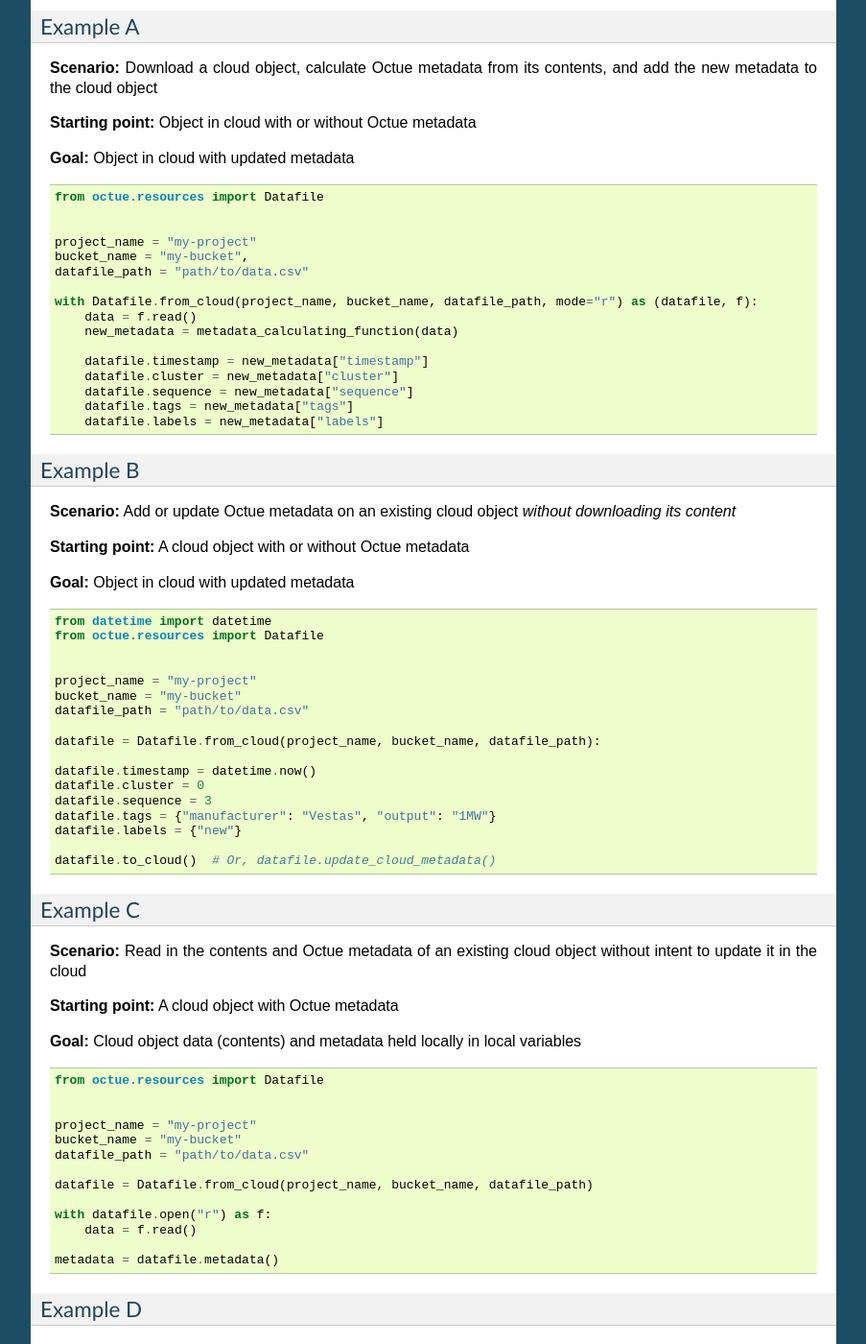
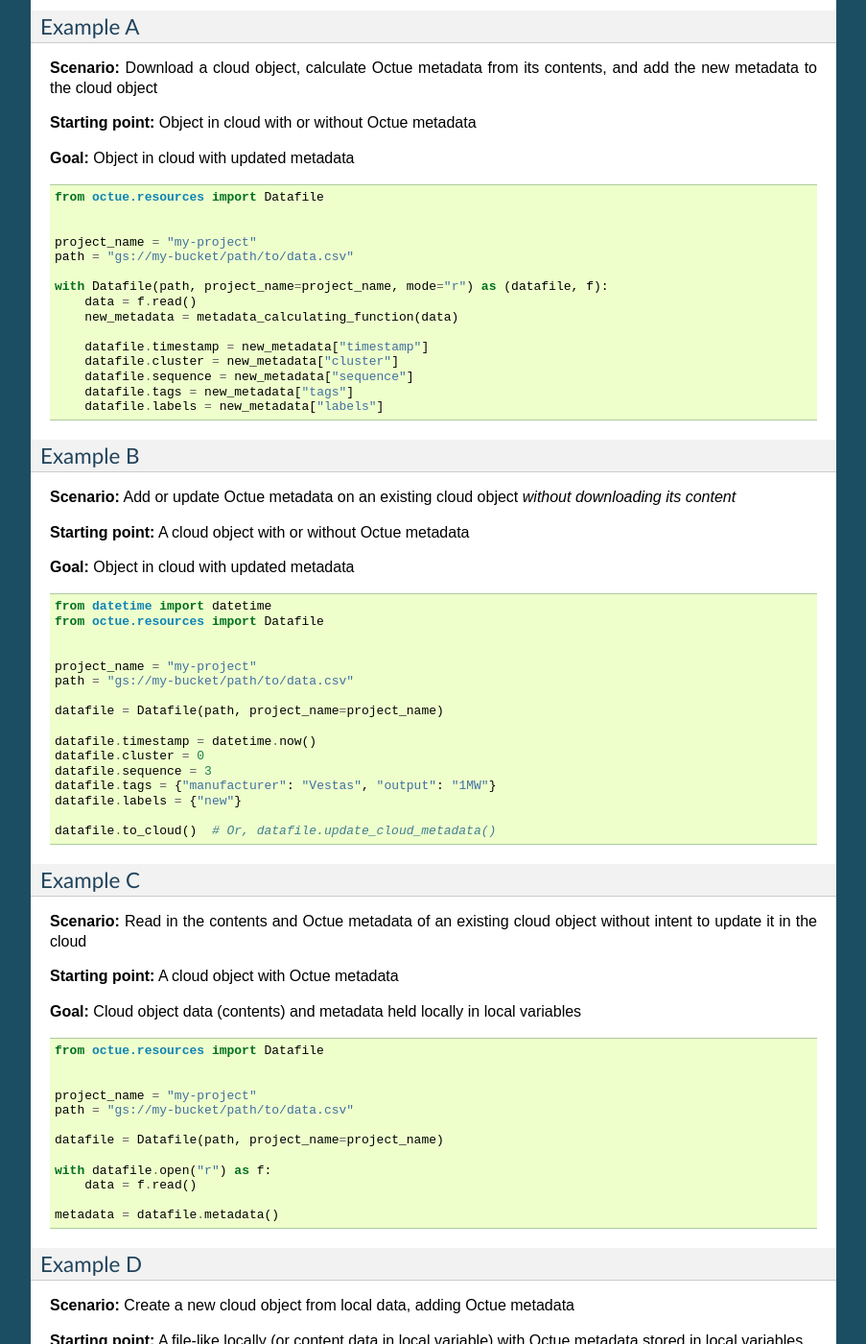
Before and after one commit to octue/octue-sdk-python, a Sphinx documentation site: the page built from docs/source/datafile.rst, in a window 1280 px wide and 1400 px high, scrolled down 786 px. Shown: the whole window at 96% size, without its empty margins (198-1101 px from the left). Built offline with Sphinx 7.4.7, drawn with Linux system fonts in a browser that asks for light colours; some of the changed text lies outside the part shown.

Commit message:
DOC: Update Datafile documentation
skip_ci_tests

```diff
--- a/docs/source/cloud_storage.rst
+++ b/docs/source/cloud_storage.rst
@@ -24,7 +24,7 @@ Assuming you have an instance of ``Datafile`` called ``my_datafile``:
     my_datafile.to_cloud(project_name=<project-name>, bucket_name=<bucket-name>, path_in_bucket=<path/in/bucket>)
     >>> gs://<bucket-name>/<path/in/bucket>
 
-    downloaded_datafile = Datafile.from_cloud(project_name=<project-name>, bucket_name=<bucket-name>, datafile_path=<path/in/bucket>)
+    downloaded_datafile = Datafile(path="gs://<bucket-name>/<path/in/bucket>, project_name=<project-name>)
 
 
 Dataset
--- a/docs/source/datafile.rst
+++ b/docs/source/datafile.rst
@@ -41,10 +41,9 @@ Example A
 
 
     project_name = "my-project"
-    bucket_name = "my-bucket",
-    datafile_path = "path/to/data.csv"
+    path = "gs://my-bucket/path/to/data.csv"
 
-    with Datafile.from_cloud(project_name, bucket_name, datafile_path, mode="r") as (datafile, f):
+    with Datafile(path, project_name=project_name, mode="r") as (datafile, f):
         data = f.read()
         new_metadata = metadata_calculating_function(data)
 
@@ -70,10 +69,9 @@ Example B
 
 
     project_name = "my-project"
-    bucket_name = "my-bucket"
-    datafile_path = "path/to/data.csv"
+    path = "gs://my-bucket/path/to/data.csv"
 
-    datafile = Datafile.from_cloud(project_name, bucket_name, datafile_path):
+    datafile = Datafile(path, project_name=project_name)
 
     datafile.timestamp = datetime.now()
     datafile.cluster = 0
@@ -98,10 +96,9 @@ Example C
 
 
     project_name = "my-project"
-    bucket_name = "my-bucket"
-    datafile_path = "path/to/data.csv"
+    path = "gs://my-bucket/path/to/data.csv"
 
-    datafile = Datafile.from_cloud(project_name, bucket_name, datafile_path)
+    datafile = Datafile(path, project_name=project_name)
 
     with datafile.open("r") as f:
         data = f.read()
@@ -132,7 +129,7 @@ For creating new data in a new local file:
     with Datafile(path="path/to/local/file.dat", sequence=sequence, tags=tags, labels=labels, mode="w") as (datafile, f):
         f.write("This is some cleaned data.")
 
-    datafile.to_cloud(project_name="my-project", bucket_name="my-bucket", path_in_bucket="path/to/data.dat")
+    datafile.to_cloud(project_name="my-project", cloud_path="gs://my-bucket/path/to/data.dat")
 
 
 For existing data in an existing local file:
@@ -147,4 +144,4 @@ For existing data in an existing local file:
     labels = {"Vestas"}
 
     datafile = Datafile(path="path/to/local/file.dat", sequence=sequence, tags=tags, labels=labels)
-    datafile.to_cloud(project_name="my-project", bucket_name="my-bucket", path_in_bucket="path/to/data.dat")
+    datafile.to_cloud(project_name="my-project", cloud_path="gs://my-bucket/path/to/data.dat")
```
Also changed, not shown: 1 other file.
